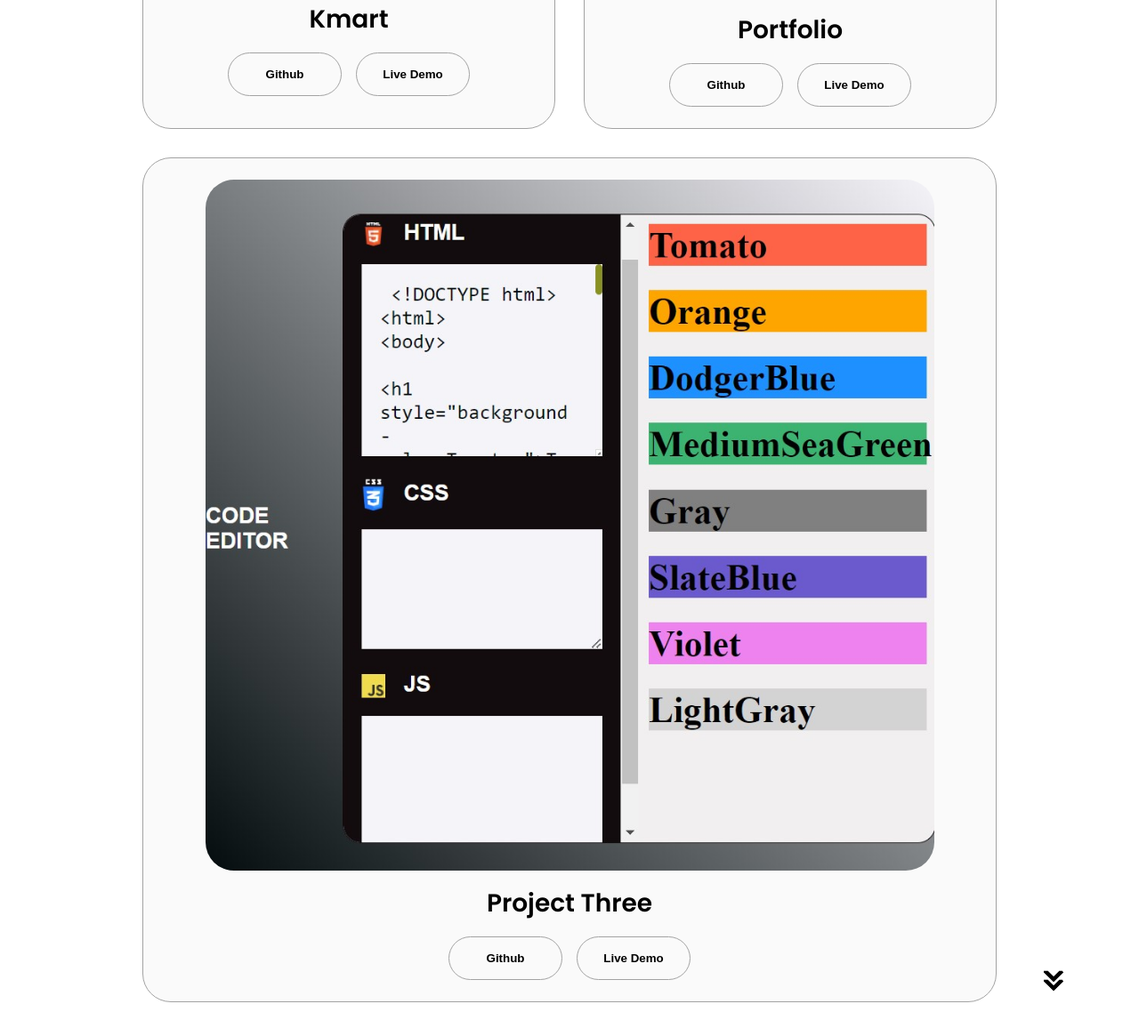
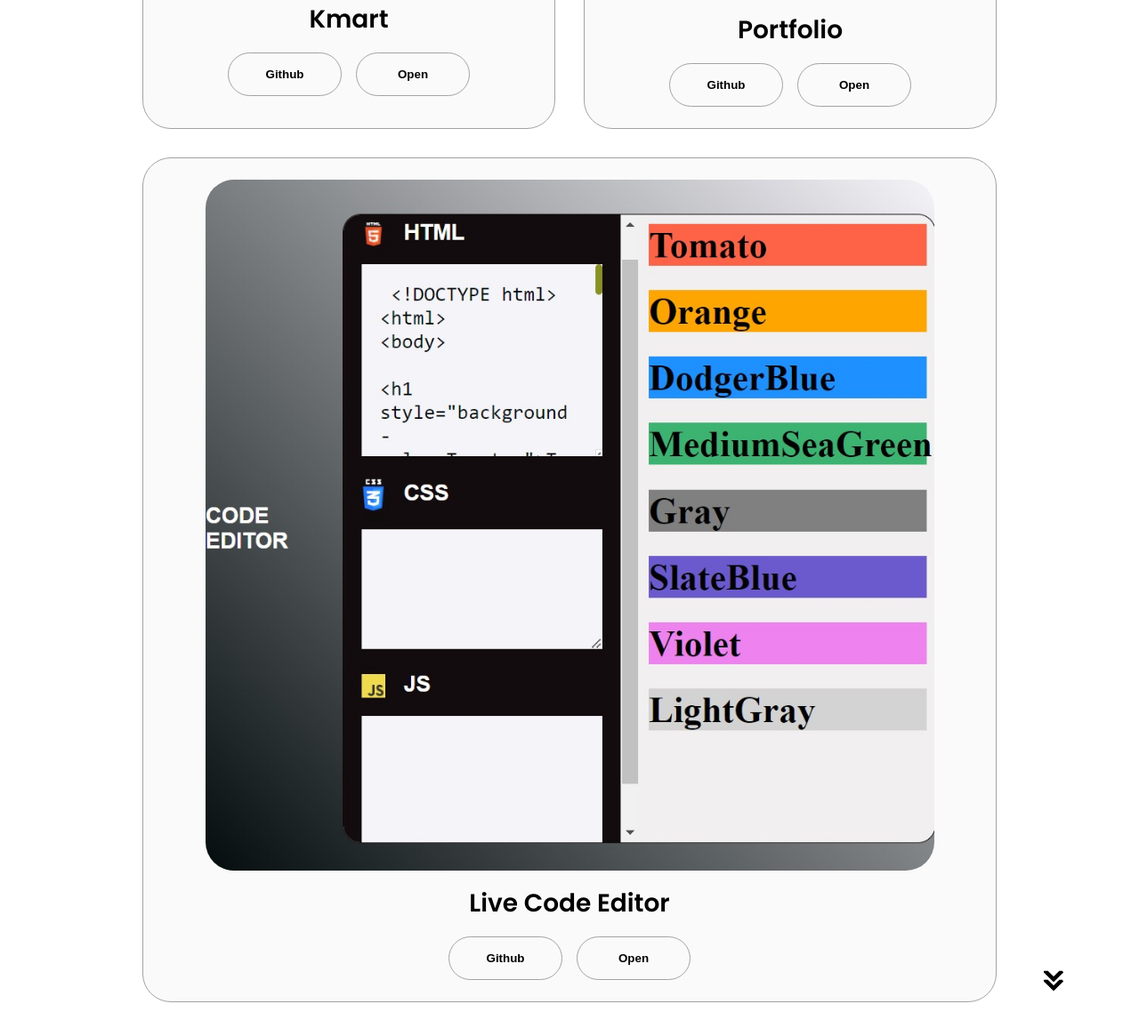
Before and after one commit to C0DER-RAHUL/PORTFOLIO, a plain HTML site: page index.html in a window 1280 px wide. Shown: the part 2992-4148 px from the top of the page at 89% size. Drawn offline with Linux system fonts and the light colour scheme.

Commit message:
Update index.html

```diff
--- a/index.html
+++ b/index.html
@@ -308,7 +308,7 @@
                 class="btn btn-color-2 project-btn"
                 onclick="location.href='https://c0der-rahul.github.io/KMART-/'"
               >
-                Live Demo
+                Open
               </button>
             </div>
           </div>
@@ -332,7 +332,7 @@
                 class="btn btn-color-2 project-btn"
                 onclick="location.href='https://c0der-rahul.github.io/PORTFOLIO/'"
               >
-                Live Demo
+                Open
               </button>
             </div>
           </div>
@@ -344,7 +344,7 @@
                 class="project-img"
               />
             </div>
-            <h2 class="experience-sub-title project-title">Project Three</h2>
+            <h2 class="experience-sub-title project-title">Live Code Editor</h2>
             <div class="btn-container">
               <button
                 class="btn btn-color-2 project-btn"
@@ -356,7 +356,7 @@
                 class="btn btn-color-2 project-btn"
                 onclick="location.href='https://c0der-rahul.github.io/CODE-EDITOR/'"
               >
-                Live Demo
+                Open
               </button>
             </div>
           </div>
```
